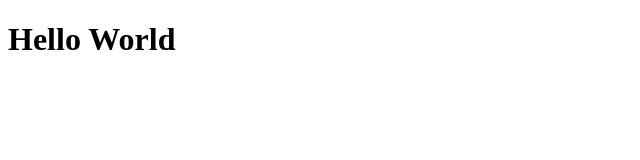
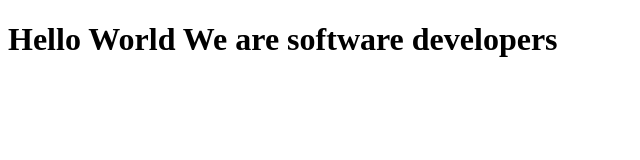
Before and after one commit to coldatlas/Jackson-and-Mina, a plain HTML site: page index.html in a window 1280 px wide. Shown: the whole page, without its empty margins (0-640 px from the left). Drawn offline with Linux system fonts and the light colour scheme; files that its build step writes are made by us from their sources; files whose address does not match are found by name.

Commit message:
we are developers

```diff
--- a/index.html
+++ b/index.html
@@ -9,7 +9,7 @@
   <body>
     <script src="https://cdn.freecodecamp.org/testable-projects-fcc/v1/bundle.js"></script>
 
-  <h1> Hello World </h1>
+  <h1> Hello World We are software developers</h1>
     <script  src="js/index.js"></script>
   </body>
 </html>
```
